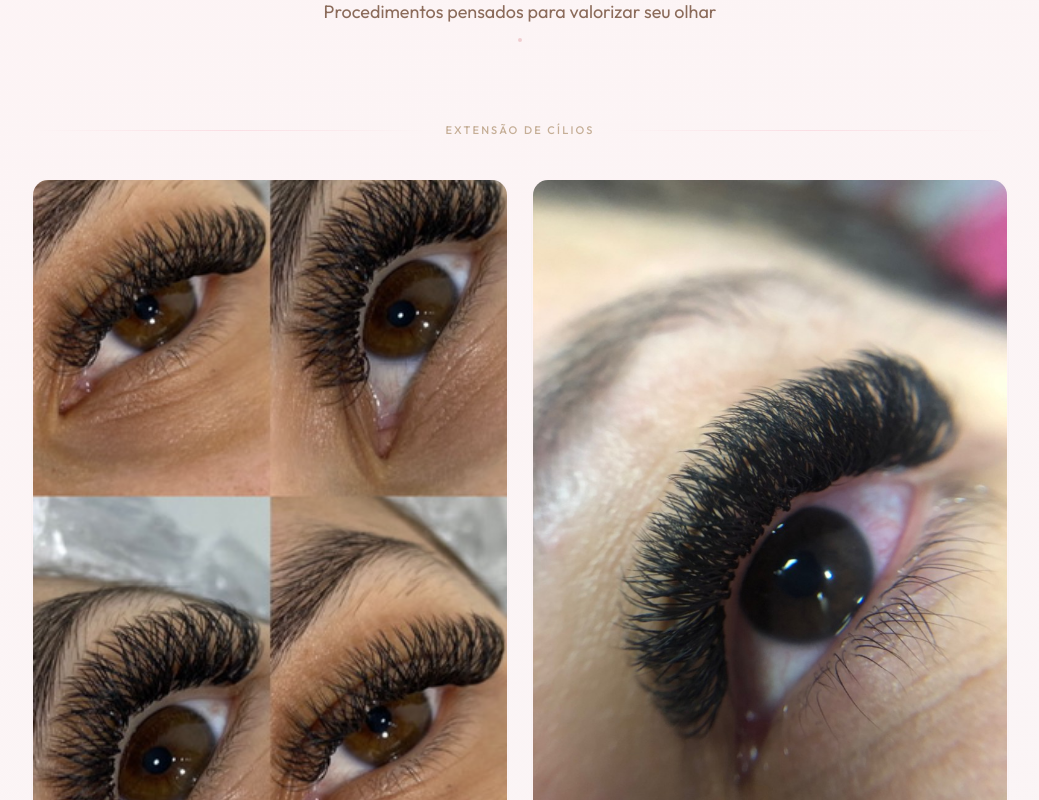
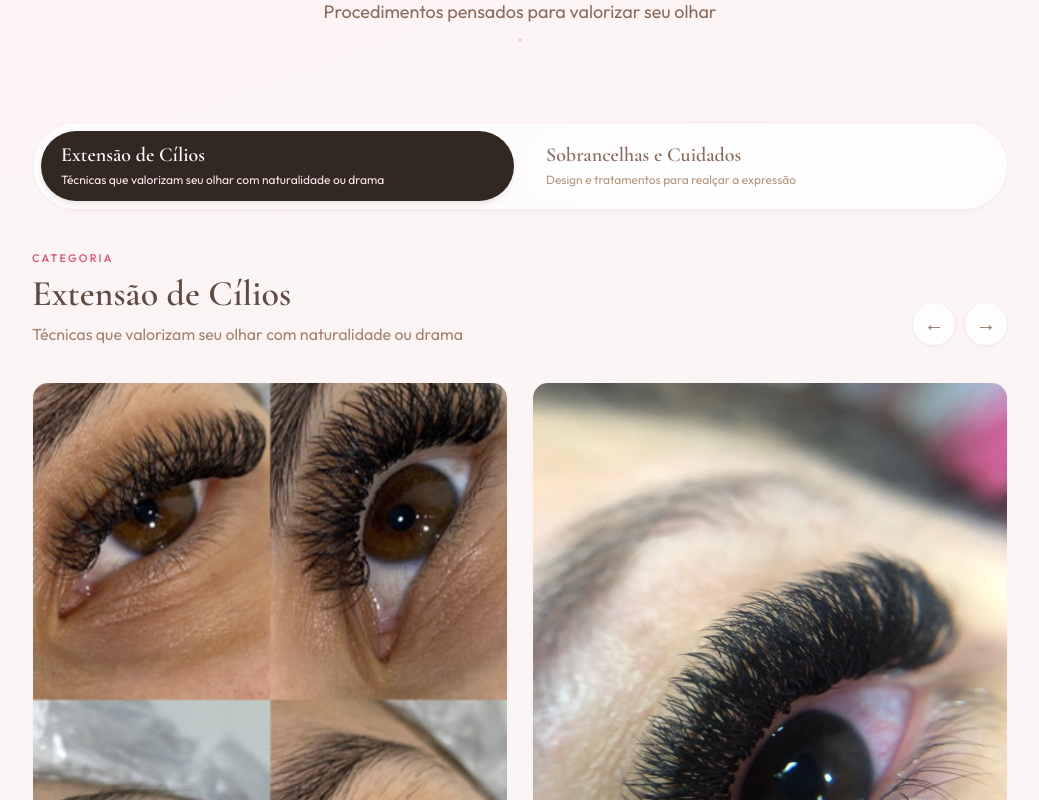
Before and after one commit to ViniciusVivet/salashes-whatsapp-funnel, a Next.js app: page / in a window 1280 px wide. Shown: the part 1760-2560 px from the top of the page, without its empty margins (120-1159 px from the left). Built offline with nearby package versions, Linux system fonts and the light colour scheme; no server answers.

Commit message:
feat: organiza servicos por categoria

```diff
--- a/src/components/Services.tsx
+++ b/src/components/Services.tsx
@@ -132,6 +132,24 @@ function ServiceCard({
 
 export default function Services() {
   const [galleryService, setGalleryService] = useState<ServiceItem | null>(null);
+  const [activeCategoryId, setActiveCategoryId] = useState(servicesData[0]?.id);
+  const activeCategoryIndex = Math.max(
+    servicesData.findIndex((category) => category.id === activeCategoryId),
+    0
+  );
+  const activeCategory = servicesData[activeCategoryIndex] ?? servicesData[0];
+  const hasMultipleCategories = servicesData.length > 1;
+
+  function selectAdjacentCategory(direction: -1 | 1) {
+    if (!hasMultipleCategories) {
+      return;
+    }
+
+    const nextIndex =
+      (activeCategoryIndex + direction + servicesData.length) %
+      servicesData.length;
+    setActiveCategoryId(servicesData[nextIndex].id);
+  }
 
   return (
     <section
@@ -144,22 +162,96 @@ export default function Services() {
           subtitle="Procedimentos pensados para valorizar seu olhar"
         />
 
-        <div className="space-y-12 md:space-y-16">
-          {servicesData.map((category, catIndex) => (
-            <div key={category.id} className="relative">
+        <div className="relative">
+          <div className="mb-8 md:mb-10">
             <div
-                className="flex items-center gap-4 mb-8 md:mb-10"
-                aria-hidden
+              className="flex gap-3 overflow-x-auto rounded-full border border-rose-100/70 bg-white/65 p-2 shadow-sm backdrop-blur-sm"
+              role="tablist"
+              aria-label="Categorias de servicos"
             >
-                <span className="h-px flex-1 bg-gradient-to-r from-transparent via-rose-200/60 to-transparent" />
-                <span className="text-[11px] font-medium uppercase tracking-[0.2em] text-nude-400">
+              {servicesData.map((category) => {
+                const isActive = category.id === activeCategory.id;
+
+                return (
+                  <button
+                    key={category.id}
+                    type="button"
+                    role="tab"
+                    aria-selected={isActive}
+                    aria-controls={`servicos-${category.id}`}
+                    onClick={() => setActiveCategoryId(category.id)}
+                    className={cn(
+                      "min-w-[72%] sm:min-w-0 sm:flex-1 rounded-full px-5 py-3 text-left transition-all duration-300",
+                      "focus-visible:outline-rose-400",
+                      isActive
+                        ? "bg-nude-950 text-white shadow-md shadow-nude-900/10"
+                        : "bg-white/70 text-nude-700 hover:bg-rose-50 hover:text-nude-950"
+                    )}
+                  >
+                    <span className="block font-serif text-xl font-semibold leading-tight">
                       {category.title}
                     </span>
-                <span className="h-px flex-1 bg-gradient-to-r from-transparent via-rose-200/60 to-transparent" />
+                    {category.subtitle && (
+                      <span
+                        className={cn(
+                          "mt-1 block text-xs leading-snug",
+                          isActive ? "text-rose-100" : "text-nude-500"
+                        )}
+                      >
+                        {category.subtitle}
+                      </span>
+                    )}
+                  </button>
+                );
+              })}
+            </div>
+          </div>
+
+          <div
+            id={`servicos-${activeCategory.id}`}
+            role="tabpanel"
+            aria-live="polite"
+            className="animate-fade-in"
+          >
+            <div className="mb-7 flex flex-col gap-4 md:mb-9 md:flex-row md:items-end md:justify-between">
+              <div>
+                <p className="text-[11px] font-medium uppercase tracking-[0.2em] text-rose-500">
+                  Categoria
+                </p>
+                <h3 className="mt-2 font-serif text-3xl font-semibold leading-tight text-nude-900 md:text-4xl">
+                  {activeCategory.title}
+                </h3>
+                {activeCategory.subtitle && (
+                  <p className="mt-2 max-w-xl text-sm leading-relaxed text-nude-600 md:text-base">
+                    {activeCategory.subtitle}
+                  </p>
+                )}
+              </div>
+
+              {hasMultipleCategories && (
+                <div className="flex items-center gap-2 self-start md:self-auto">
+                  <button
+                    type="button"
+                    onClick={() => selectAdjacentCategory(-1)}
+                    className="flex h-11 w-11 items-center justify-center rounded-full border border-rose-100 bg-white/80 text-xl text-nude-700 shadow-sm transition-colors hover:bg-rose-50 hover:text-rose-700"
+                    aria-label="Categoria anterior"
+                  >
+                    <span aria-hidden>&larr;</span>
+                  </button>
+                  <button
+                    type="button"
+                    onClick={() => selectAdjacentCategory(1)}
+                    className="flex h-11 w-11 items-center justify-center rounded-full border border-rose-100 bg-white/80 text-xl text-nude-700 shadow-sm transition-colors hover:bg-rose-50 hover:text-rose-700"
+                    aria-label="Proxima categoria"
+                  >
+                    <span aria-hidden>&rarr;</span>
+                  </button>
+                </div>
+              )}
             </div>
 
             <div className="grid sm:grid-cols-2 lg:grid-cols-2 gap-5 md:gap-6">
-                {category.services.map((service) => (
+              {activeCategory.services.map((service) => (
                 <ServiceCard
                   key={service.id}
                   service={service}
@@ -172,7 +264,6 @@ export default function Services() {
               ))}
             </div>
           </div>
-          ))}
         </div>
 
         <div className="mt-14 md:mt-16 text-center">
```
Lines whose indentation alone changed are shown as unchanged.
